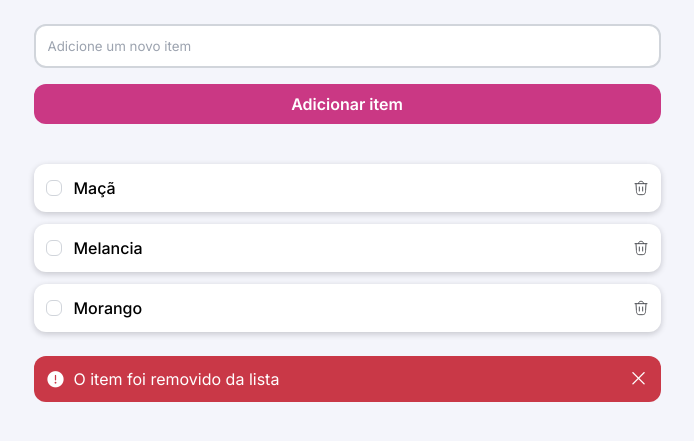
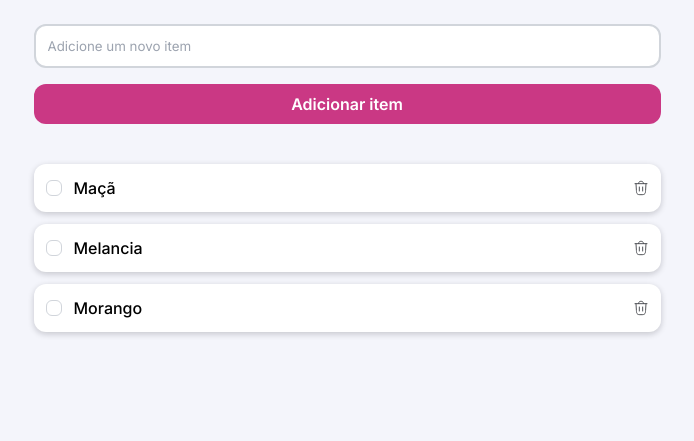
Before and after one commit to NathanSaraiva11TIA/Quicklist, a plain HTML site: page index.html in a window 1280 px wide. Shown: the part 185-626 px from the top of the page, without its empty margins (293-987 px from the left). Drawn offline with nearby package versions, Linux system fonts and the light colour scheme.

Commit message:
criação da classe hide-warning para esconder a div.warning

```diff
--- a/index.html
+++ b/index.html
@@ -1,4 +1,5 @@
 <!DOCTYPE html>
+<html lang="en">
 <head>
     <meta charset="UTF-8">
     <meta name="viewport" content="width=device-width, initial-scale=1.0">
@@ -14,7 +15,7 @@
     />
     <link rel="preconnect" href="https://fonts.googleapis.com">
     <link rel="preconnect" href="https://fonts.gstatic.com" crossorigin>
-    <link href="https://fonts.googleapis.com/css2?family=Inter:ital,opsz,wght@0,14..32,100..900;1,14..32,100..900&display=swap" rel="stylesheet">
+    <link href="https://fonts.googleapis.com/css2?family=Inter:ital,opsz,wght@0,14..32,100..900;1,14..32,100..900&family=Space+Mono:ital,wght@0,400;0,700;1,400;1,700&display=swap" rel="stylesheet">
     <link rel="stylesheet" href="style.css">
     <title>QuickList</title>
 </head>
@@ -82,7 +83,7 @@
             </div>
         </section>
 
-        <div class="warning">
+        <div class="warning hide-warning">
             <div>
                 <i class="ph ph-warning-circle ph-fill"></i>
                 <span>O item foi removido da lista</span>
--- a/style.css
+++ b/style.css
@@ -198,3 +198,8 @@ main {
         color: var(--always-white);
     }
 }
+
+.hide-warning {
+    opacity: 0;
+    transform: translateY(-10px);
+}
```
